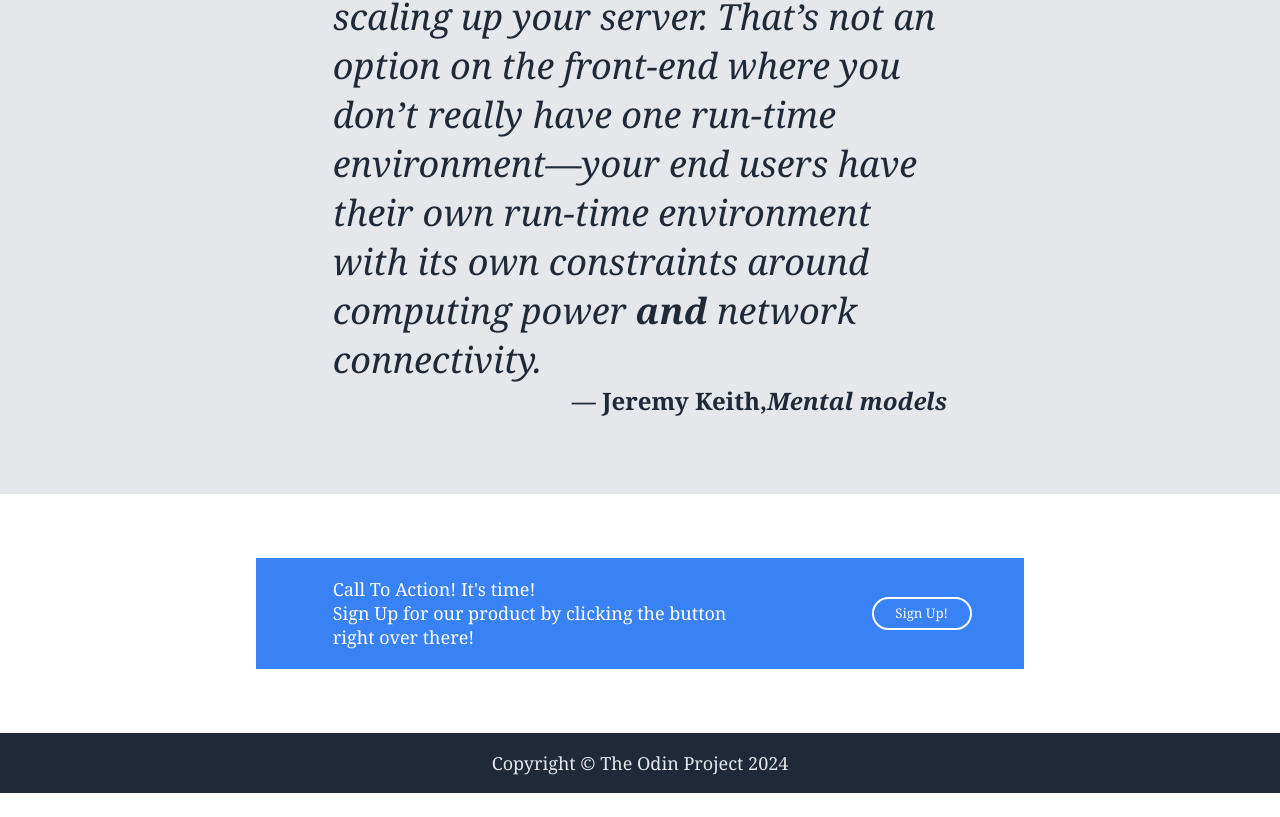
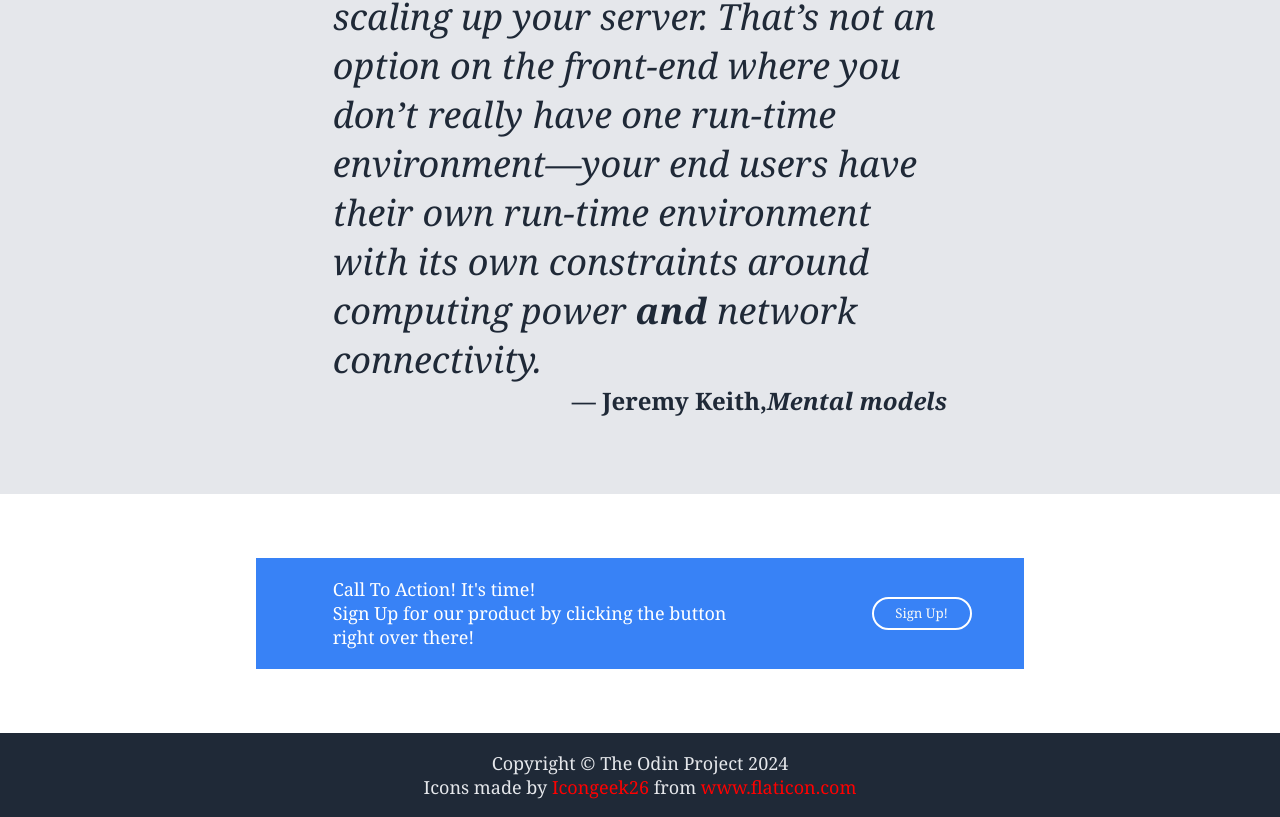
Before and after one commit to elrubio82/odin-landing-page, a plain HTML site: page index.html in a window 1280 px wide. Shown: the part 1227-2044 px from the top of the page. Before the commit the page ends 2020 px from the top, so only its background shows below. Drawn offline with Linux system fonts and the light colour scheme.

Commit message:
feat: Add credits for images in the footer

```diff
--- a/css/style.css
+++ b/css/style.css
@@ -210,9 +210,13 @@ figcaption {
     font-size: 18px;
     color: #E5e7eb;
     background-color: #1F2937;
-    display: flex;
-    justify-content: center;
+    text-align: center;
     padding-top: 1em;
     padding-bottom: 1em;
+}
 
+.footer .images-credit a {
+    font-size: 18px;
+    text-decoration: none;
+    color: red;
 }
--- a/index.html
+++ b/index.html
@@ -95,7 +95,13 @@
         </div>
     </div>
     <div class="footer">
-        Copyright &copy; The Odin Project 2024
+        <div class="copyright">Copyright &copy; The Odin Project 2024</div>
+        <div class="images-credit">
+            Icons made by <a href="https://www.flaticon.com/authors/icongeek26" title="Icongeek26">Icongeek26</a> from
+            <a href="https://www.flaticon.com/" title="Flaticon">www.flaticon.com</a>
+        </div>
+
+
     </div>
 </body>
 
```
